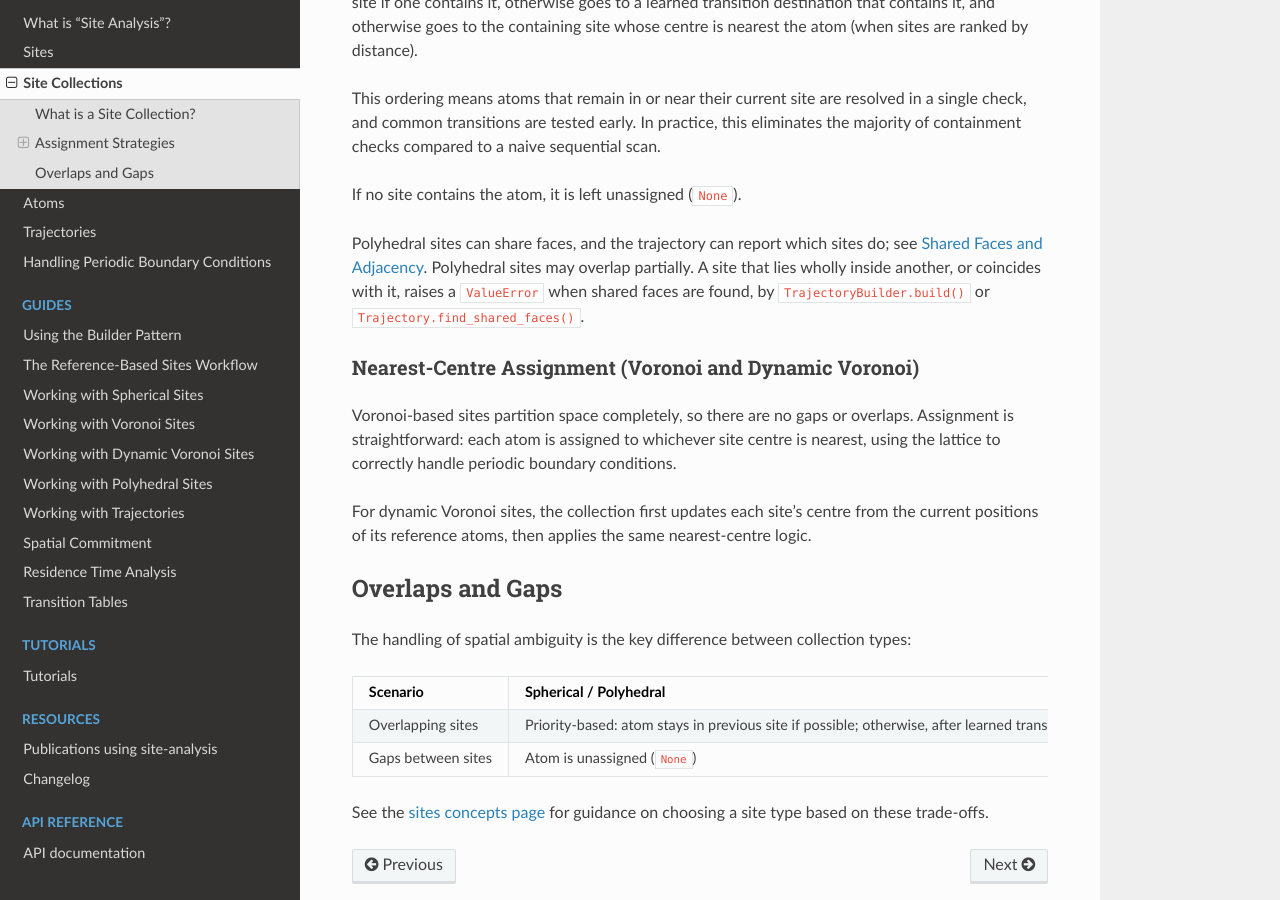
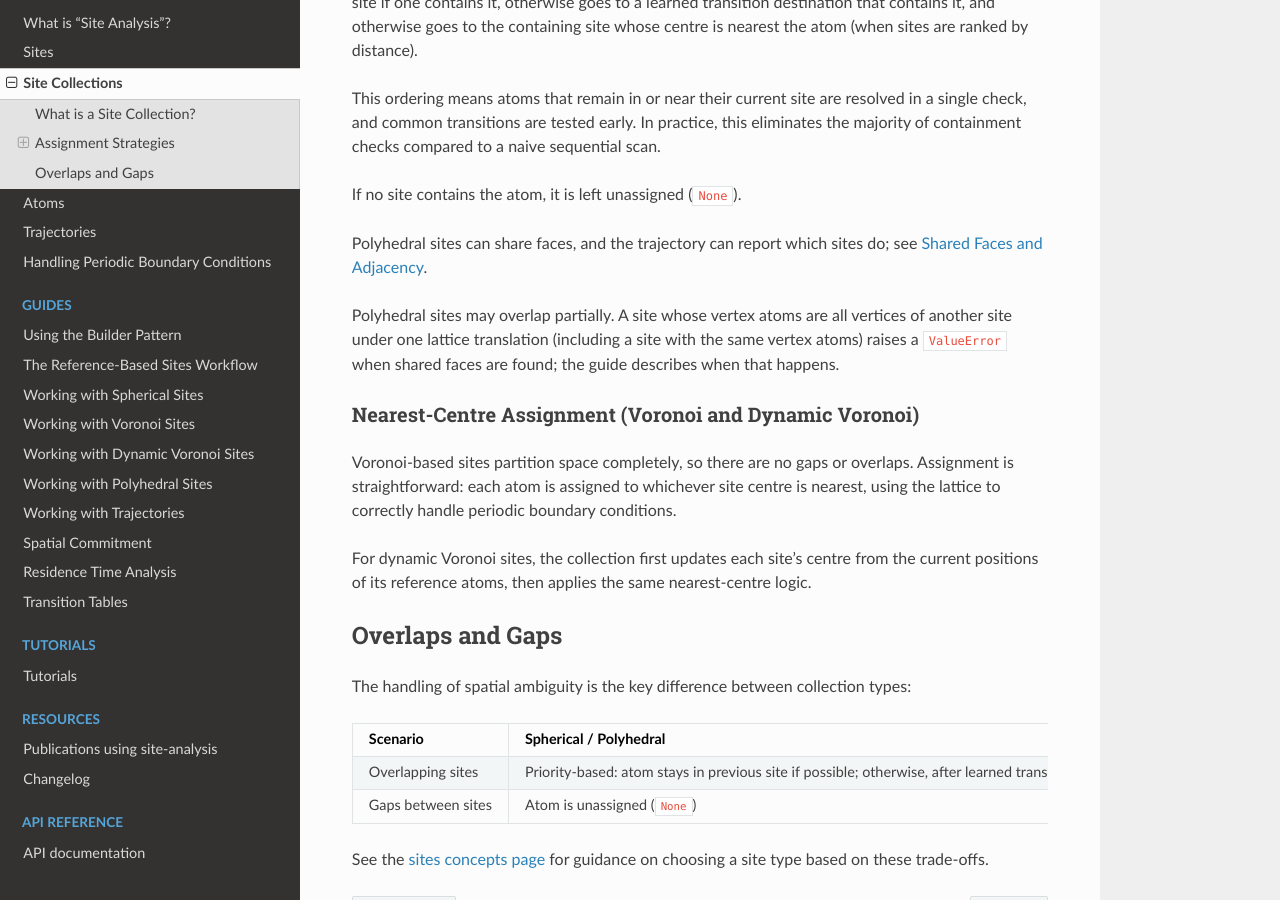
Before and after one commit to bjmorgan/site-analysis, a Sphinx documentation site: the page built from docs/source/concepts/site_collections.md, in a window 1280 px wide and 900 px high, scrolled down 1102 px. Built offline with Sphinx 7.4.7 and the Read the Docs theme 3.1.0, drawn with Linux system fonts in a browser that asks for light colours.

Commit message:
Describe the overlap rule by vertex atoms

```diff
--- a/docs/source/concepts/site_collections.md
+++ b/docs/source/concepts/site_collections.md
@@ -30,7 +30,9 @@ This ordering means atoms that remain in or near their current site are resolved
 
 If no site contains the atom, it is left unassigned (`None`).
 
-Polyhedral sites can share faces, and the trajectory can report which sites do; see [Shared Faces and Adjacency](../guides/polyhedral_sites.md#shared-faces-and-adjacency). Polyhedral sites may overlap partially. A site that lies wholly inside another, or coincides with it, raises a `ValueError` when shared faces are found, by `TrajectoryBuilder.build()` or `Trajectory.find_shared_faces()`.
+Polyhedral sites can share faces, and the trajectory can report which sites do; see [Shared Faces and Adjacency](../guides/polyhedral_sites.md#shared-faces-and-adjacency).
+
+Polyhedral sites may overlap partially. A site whose vertex atoms are all vertices of another site under one lattice translation (including a site with the same vertex atoms) raises a `ValueError` when shared faces are found; the guide describes when that happens.
 
 ### Nearest-Centre Assignment (Voronoi and Dynamic Voronoi)
 
```
Also changed, not shown: docs/source/guides/polyhedral_sites.md (+3 -1 lines).
